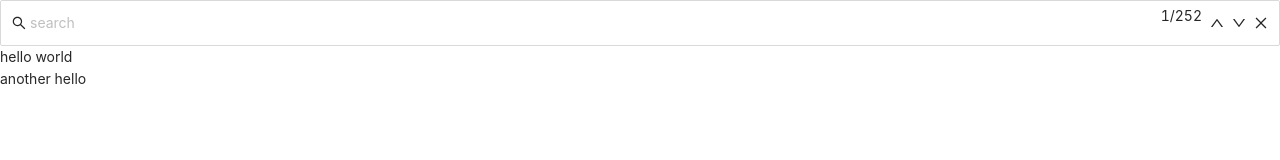
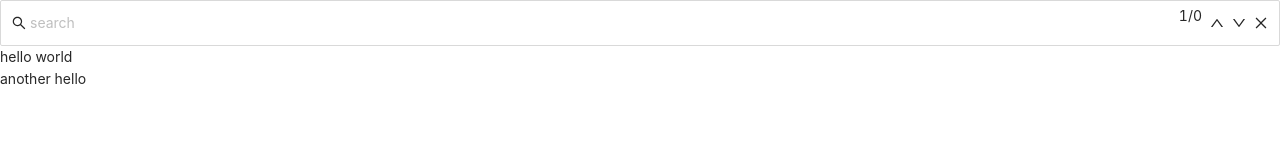
Before and after one commit to nthock/highlight-selection, a Next.js app: page / in a window 1280 px wide. Shown: the top 160 px of the page. Built offline with nearby package versions, Linux system fonts and the light colour scheme.

Commit message:
Add search count

```diff
--- a/pages/index.js
+++ b/pages/index.js
@@ -23,6 +23,19 @@
   return contentList
 }
 
+const getSearchCount = (searchTerm, contentList) => {
+  if (searchTerm.length < 2) {
+    return 0
+  }
+  const regExp = new RegExp(searchTerm, "gi");
+
+  const count = contentList.reduce((acc, content) => {
+    return acc += (content.text.match(regExp) || []).length
+  }, 0)
+  console.log("count", count)
+  return count
+}
+
 const Home = () => {
   const [searchInput, setSearchInput] = useState("")
   const [textContent, setTextContent] = useState(contentList)
@@ -43,7 +56,7 @@
   }
 
   const renderedContent = highlightText(searchInput, textContent)
-
+  const searchCount = getSearchCount(searchInput, textContent)
 
   return (
     <div>
@@ -56,7 +69,7 @@
               prefix={<SearchOutlined />}
               suffix={
                 <>
-                  <p>1/252</p>
+                  <p>1/{searchCount}</p>
                   <UpOutlined className="mx-1" />
                   <DownOutlined className="mx-1" />
                   <CloseOutlined className="ml-2" onClick={() => setSearchInput("")} />
```
